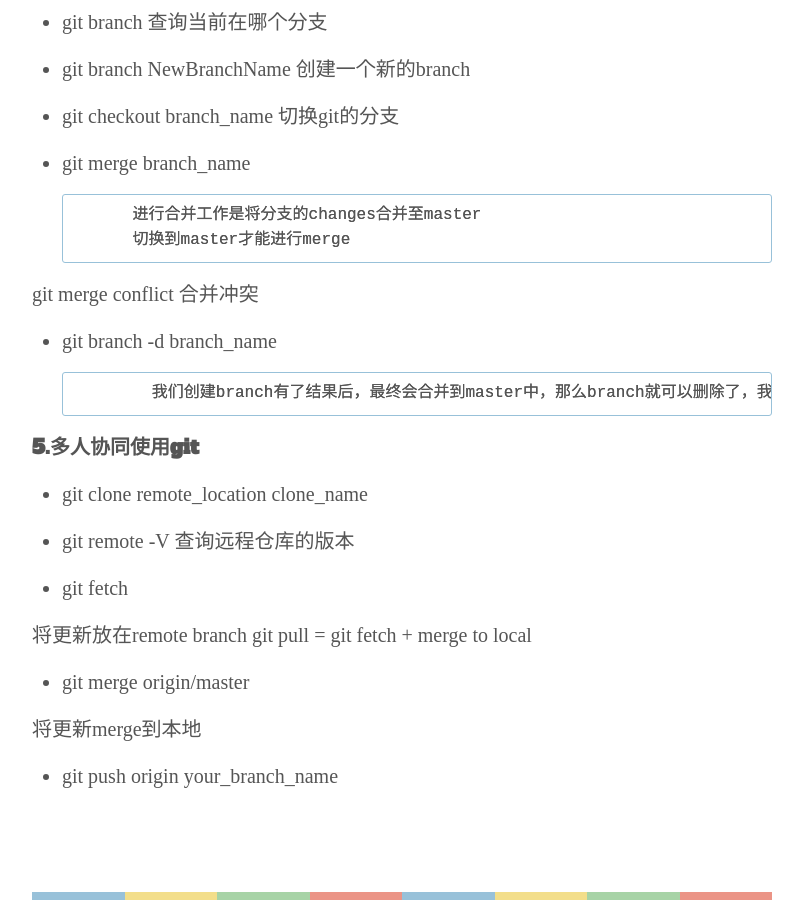
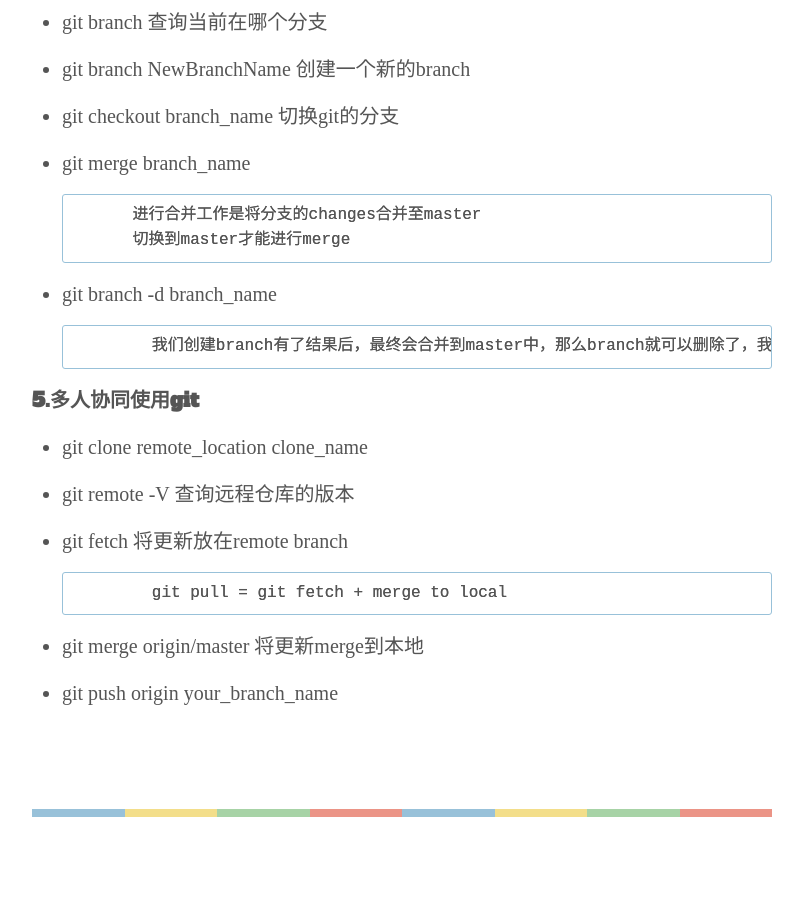
Before and after one commit to liuahuo/liuahuo.github.io, a Jekyll site: the page built from _posts/2016-10-28-git.md, in a window 1280 px wide and 900 px high, scrolled down 4615 px. Shown: the whole window, without its empty margins (238-1041 px from the left). Built offline with Jekyll 4.4.1, drawn with Linux system fonts in a browser that asks for light colours; some web fonts are replaced; comment, search, counter and statistics services are not loaded; after the commit the page ends 5432 px from its top, so only the background shows below that.

Commit message:
git introduction modified

```diff
--- a/_posts/2016-10-28-git.md
+++ b/_posts/2016-10-28-git.md
@@ -107,8 +107,6 @@ git有三个工作区
 			进行合并工作是将分支的changes合并至master
 			切换到master才能进行merge
 
-git merge conflict 合并冲突
-
 - git branch -d branch_name
 
        	我们创建branch有了结果后，最终会合并到master中，那么branch就可以删除了，我们使用-d option进行删除
@@ -120,13 +118,10 @@ git merge conflict 合并冲突
 
 - git remote -V		查询远程仓库的版本
 
-- git fetch
+- git fetch 将更新放在remote branch
 
-将更新放在remote branch
-          git pull = git fetch + merge to local
+  		git pull = git fetch + merge to local
 
-- git merge origin/master
-
-将更新merge到本地
+- git merge origin/master 将更新merge到本地
 
 - git push origin your_branch_name
```
Also changed, not shown: 2 other files.
